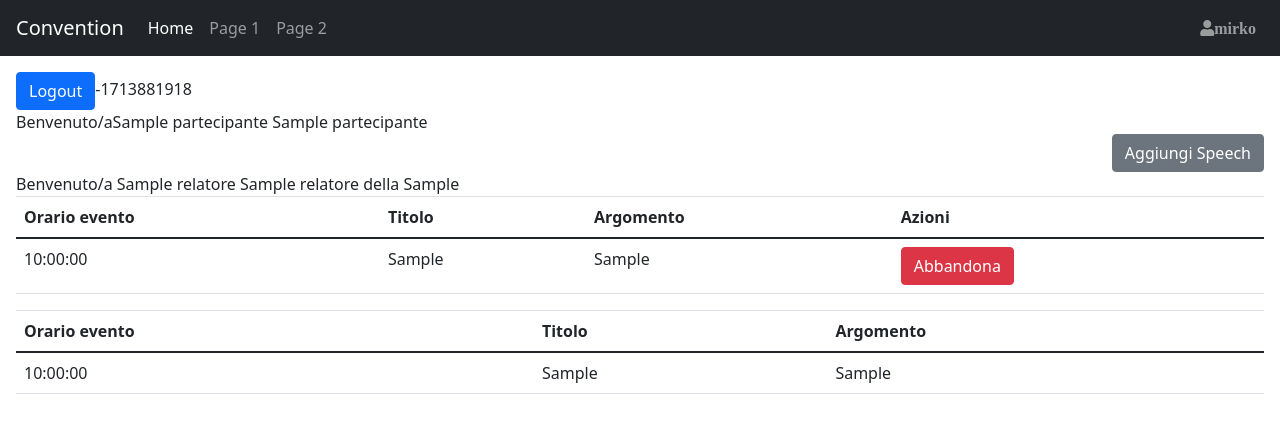
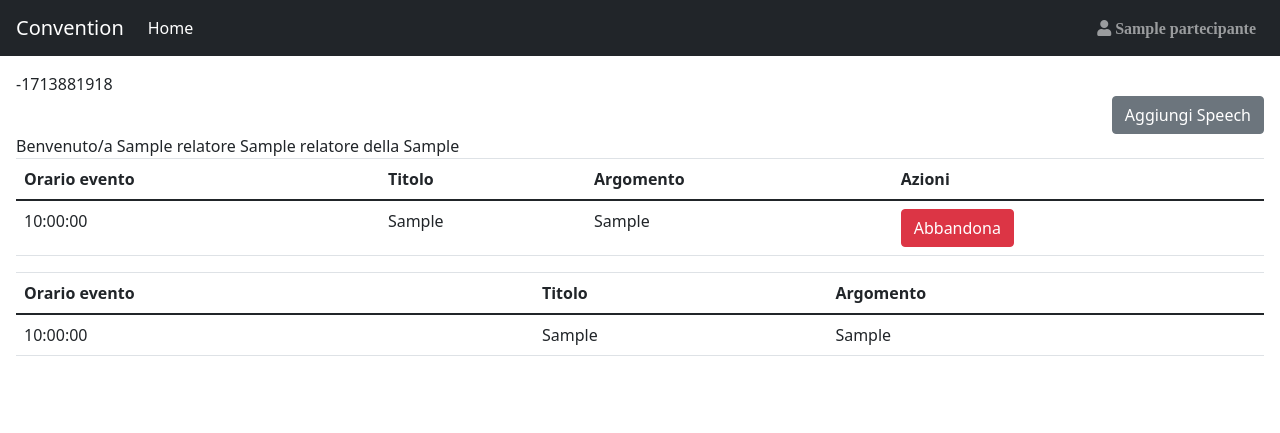
Before and after one commit to Stracco0/Convention, a PHP site: page /index.php in a window 1280 px wide. Shown: the top 433 px of the page. Run offline with PHP 8.4, Linux system fonts and the light colour scheme; the visitor is signed in with stand-in values (Sample User, id 1); tables that the repository leaves empty hold one stand-in row (values such as "Sample post"); some libraries are stand-ins or nearby versions.

Commit message:
Modifiche 9 maggio
Migliorata grafica e gestione del logout

```diff
--- a/Sito_convention/destroyer_session.php
+++ b/Sito_convention/destroyer_session.php
@@ -1,5 +1,5 @@
 <?php
     session_start();
     session_destroy();
-    header("Location: ./login.php?user=''");
+    header("Location: ./login.php?user=destoyed");
 ?>
--- a/Sito_convention/index.php
+++ b/Sito_convention/index.php
@@ -24,34 +24,50 @@
         <div id="navb" class="navbar-collapse collapse hide">
             <ul class="navbar-nav">
             <li class="nav-item active">
-                <a class="nav-link" href="#">Home</a>
-            </li>
-            <li class="nav-item">
-                <a class="nav-link" href="#">Page 1</a>
-            </li>
-            <li class="nav-item">
-                <a class="nav-link" href="#">Page 2</a>
+                <a class="nav-link" href="index.php">Home</a>
             </li>
             </ul>
             <?php
-                if(!Controllo_Cookie(true)){
-                    $htmlmio = <<<XYZ
-                    <ul class="nav navbar-nav ml-auto">
-                        <li class="nav-item">
-                            <a class="nav-link" href="#"><span class="fas fa-user">mirko</span></a>
-                        </li>
-                    </ul>
-                    XYZ;
-                    echo $htmlmio;
+                session_start();
+                if(is_Anonymus()){
+                    Controllo_Utente();
+                    if (Database::connect()){
+                        $queryTab= "SELECT NomePart,CognomePart FROM Partecipante WHERE IDPart = ?";
+                        $parametri=["i",$_SESSION['idPart']];
+                        if($risultatoUser=Database::executeQuery($queryTab,$parametri,true)){
+                            if (($risultatoUser->num_rows) == 1){
+                                #controllo se l'id dell'utente esiste
+                                $Risposta_user=$risultatoUser->fetch_assoc();
+                                $htmlmio = <<<XYZ
+                                <ul class="nav navbar-nav ml-auto dropleft">
+                                    <div class="dropdown">
+                                    <div class="dropdown-menu" aria-labelledby="dropdownMenuButton">
+                                    <a class="dropdown-item" href="#">Info Account</a>
+                                    <a class="dropdown-item" href="destroyer_session.php"><span class="fas fa-sign-in-alt"></span> Logout</a>
+                                    </div>
+                                </div>
+                                    <a type="button" id="dropdownMenuButton" data-toggle="dropdown" aria-haspopup="true" aria-expanded="false" class="nav-link" href="#"><span class="fas fa-user"> {$Risposta_user['CognomePart']} </span></a>
+                                    </div>
+                                </li>
+                                </ul>
+                                XYZ;
+                                echo $htmlmio;
+                            }
+                            else{
+                                    header("Location: ./destroyer_session.php?call=controllo utente 2 header");
+                                    exit;
+                            }
+                        }
+                    }
                 }
                 else{
                     $htmlmio = <<<XYZ
                     <ul class="nav navbar-nav ml-auto">
                         <li class="nav-item">
-                            <a class="nav-link" href="register.php"><span class="fas fa-user"></span>Registrati</a>
+                            <a class="nav-link" href="register.php"><span class="fas fa-user"></span> Registrati</a>
                         </li>
                         <li class="nav-item">
-                            <a class="nav-link" href="login.php"><span class="fas fa-sign-in-alt"></span>Accedi</a>
+                            <a class="nav-link" href="login.php"><span class="fas fa-sign-in-alt"></span> Accedi</a>
                         </li>
                     </ul>
                     XYZ;
@@ -63,28 +79,12 @@
     <div class="container-fluid p-3">
         <?php
             //fare in modo di creare versione incognita con tutti gli speech
-            if(!Controllo_Cookie(true)){
-                echo "<a href='destroyer_session.php'><button class='btn btn-primary'>Logout</button></a>";
+            if(is_Anonymus()){
                 session_start();
                 Controllo_Utente();
                 echo (intval($_COOKIE['Tempo_Sessione']) - time())."<br>";
                 if (Database::connect()){
                     if(isPart()){
-                        #Ottengo id del partecipante
-                        $queryTab= "SELECT NomePart,CognomePart FROM Partecipante WHERE IDPart = ?";
-                        $parametri=["i",$_SESSION['idPart']];
-                        if($risultatoUser=Database::executeQuery($queryTab,$parametri,true)){
-                            if (($risultatoUser->num_rows) == 1){
-                                #controllo se l'id dell'utente esiste
-                                $Risposta_user=$risultatoUser->fetch_assoc();
-                                echo "Benvenuto/a".$Risposta_user["NomePart"]." ".$Risposta_user["CognomePart"]."<br>";
-                            }
-                            else{
-                                echo "Utente non esistente";
-                                header("Location: ./destroyer_session.php");
-                                exit;
-                            }
-                        }
                         $queryTab= "SELECT FasciaOraria,Titolo,Argomento,IDSpeech FROM Sceglie,Programma,Speech WHERE Sceglie.IDProgramma_fk = Programma.IDProgramma AND Speech.IDSpeech = Programma.IDSpeech_fk AND Sceglie.IDPart_fk = ?";
                         $parametri=["i",$_SESSION['idPart']];
                         if($risultatoSpeech=Database::executeQuery($queryTab,$parametri,true)){
--- a/Sito_convention/utilitis.php
+++ b/Sito_convention/utilitis.php
@@ -1,6 +1,6 @@
 <?php
     function Controllo_Cookie($wait) {
-        if(!isset($_COOKIE["Tempo_Sessione"]) && ($wait==false)){
+        if(!(isset($_COOKIE["Tempo_Sessione"])) && ($wait==false)){
             header("Location: ./destroyer_session.php");
             exit;
         }
@@ -20,11 +20,11 @@
                     return true;
                 }
                 else{
-                    header("Location: ./destroyer_session.php");
+                    header("Location: ./destroyer_session.php?call=controllo utente ciao");
                     exit;
                 }
             }else{
-                header("Location: ./destroyer_session.php");
+                header("Location: ./destroyer_session.php?call=controllo utente miao");
                 exit;
             }
         }
@@ -43,6 +43,14 @@
             return false;
         }
     }
+    function is_Anonymus() {
+        if(isArel() || isPart()){
+            return true;
+        }
+        else{
+            return false;
+        }
+    };
     function RefreshTempo(){
         $time = time()+1200;
 		$timeMemo = (string)$time;
--- a/creazione_db/ddl.sql
+++ b/creazione_db/ddl.sql
@@ -72,3 +72,5 @@ CREATE TABLE IF NOT EXISTS User(
     FOREIGN KEY(IDPart_fk) REFERENCES Partecipante(IDPart) ON DELETE CASCADE,
     PRIMARY KEY(Id_user)
 );
+CREATE VIEW IF NOT EXISTS (Id_salav,NpostiDisponibili,id_programma)
+AS SELECT NomeSala,NpostiSala
--- /dev/null
+++ b/dafare.txt
@@ -0,0 +1 @@
+orari che devono incrociare per le sale, le sale sono occupate solo per un certo periodo quindi da contare anche il tempo nelle query.
```
Also changed, not shown: Sito_convention/login.php (+26 -3 lines).
